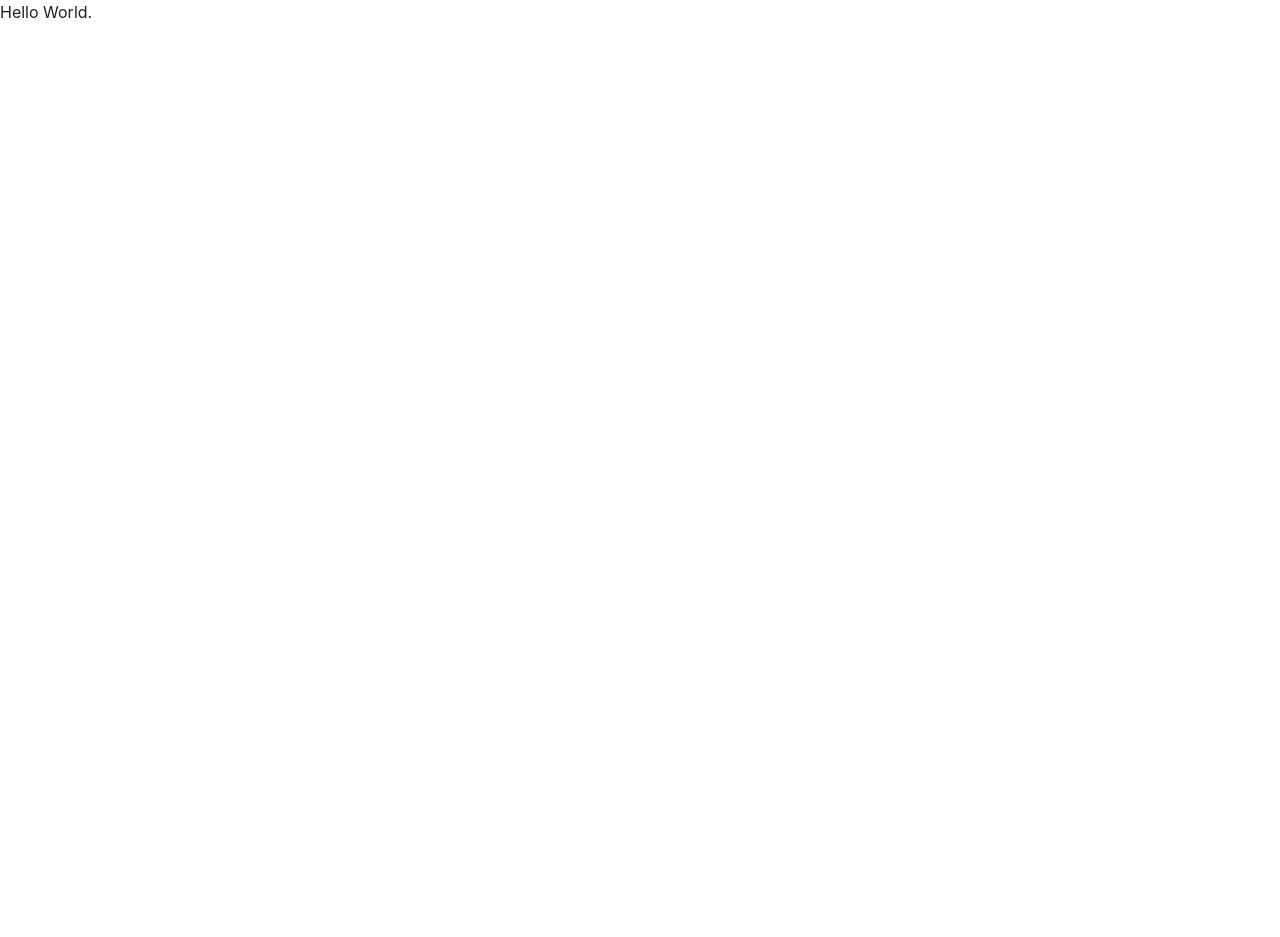
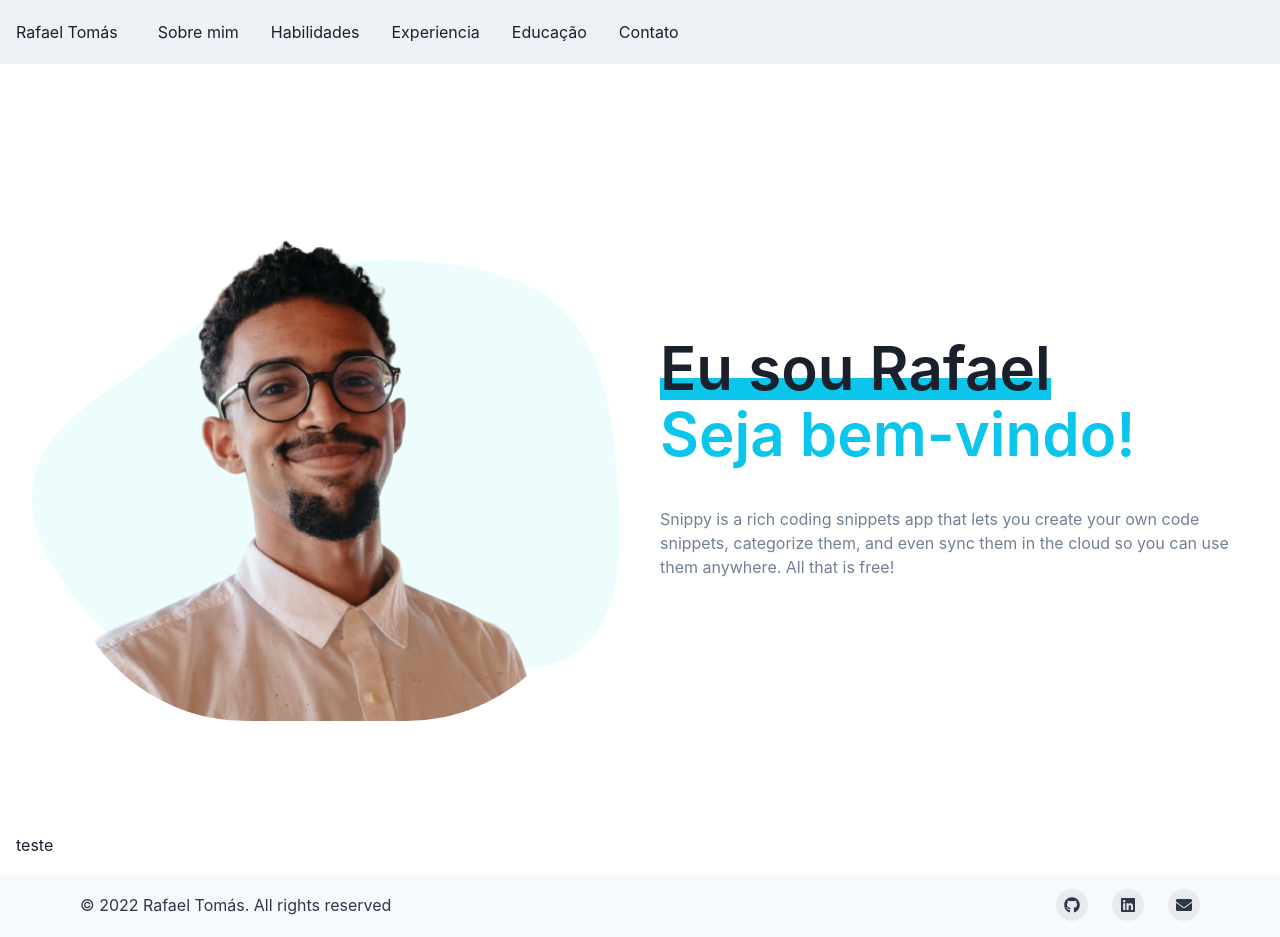
Before and after one commit to RafaelTomas/site-rafael, a React (Create React App) app: page / in a window 1280 px wide. Before the commit the page ends 800 px from the top, so only its background shows below. Built offline with nearby package versions, Linux system fonts and the light colour scheme.

Commit message:
feat: add sections to app entry and fix navbar url

```diff
--- a/src/App.tsx
+++ b/src/App.tsx
@@ -1,12 +1,15 @@
 import React from 'react';
 import { ChakraProvider } from '@chakra-ui/react';
+import { About, Footer, Hero, Nav } from './components';
 
 function App() {
   return (
     <ChakraProvider>
-      <div className="App">
-        Hello World.
-      </div>
+      <Nav>
+        <Hero />
+        <About />
+      </Nav>
+      <Footer />
     </ChakraProvider>
   );
 }
--- a/src/components/Hero/Hero.tsx
+++ b/src/components/Hero/Hero.tsx
@@ -9,8 +9,6 @@ import {
   useColorModeValue,
 } from '@chakra-ui/react';
 import Blob from './Blob';
-
-
 
 export default function CallToActionWithVideo() {
   return (
--- a/src/components/Nav/Nav.tsx
+++ b/src/components/Nav/Nav.tsx
@@ -16,7 +16,7 @@ const Links: Array<NavLinkProps> = [
   { label: 'Sobre mim', url: '#about' },
   { label: 'Habilidades', url: '#skills' },
   { label: 'Experiencia', url: '#experience' },
-  { label: 'Educação', url: 'education' },
+  { label: 'Educação', url: '#education' },
   { label: 'Contato', url: '#contact' }
 ];
 
```
